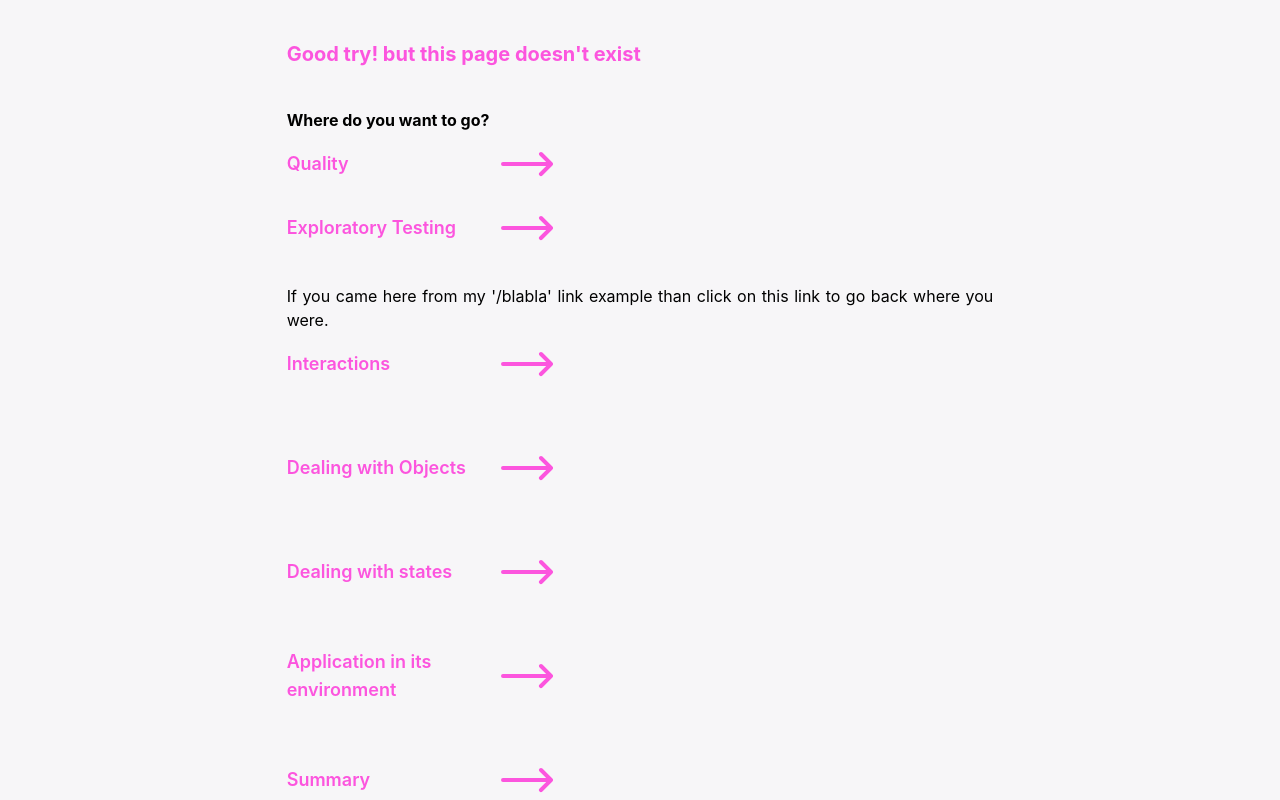
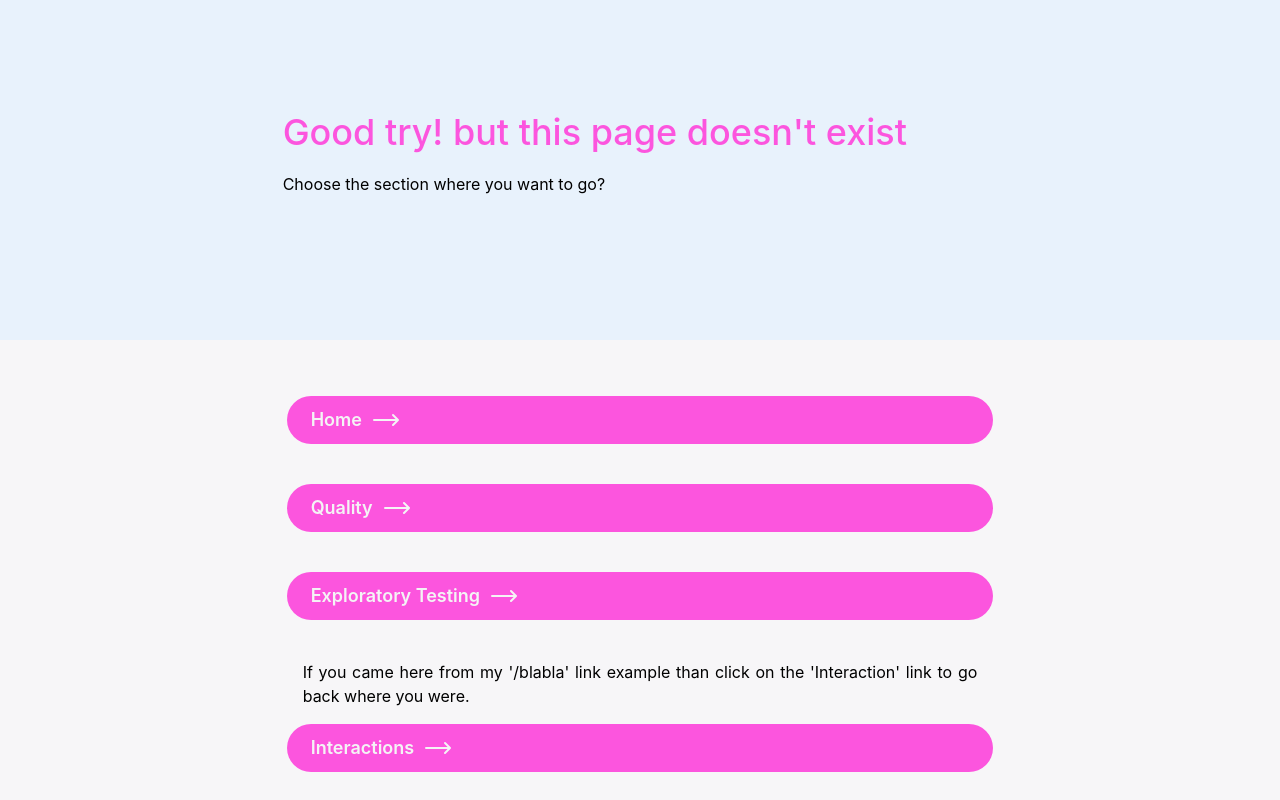
Before and after one commit to willot/Quality, a React (Create React App) app: page /error in a window 1280 px wide. Shown: the top 800 px of the page. Built offline with nearby package versions, Linux system fonts and the light colour scheme.

Commit message:
improved error page

```diff
--- a/src/pages/NoPage.tsx
+++ b/src/pages/NoPage.tsx
@@ -1,45 +1,42 @@
-import {ArrowLongRightIcon} from "@heroicons/react/24/solid";
-import {Link} from "react-router-dom";
+import React from "react";
+import {FooterLinkContent} from "../components/FooterLinkContent";
+import {NavButton} from "../components/NavButton";
 
 export const NoPage = () => {
     return (
-        <section className="bg-white-bg flex flex-column justify-center w-full">
-            <section
-                className="bg-white-bg h-screen text-black text-justify py-10 px-5 w-11/12 md:w-9/12 lg:w-8/12 xl:w-7/12 2xl:w-5/12">
-                <h1 className="text-xl text-pink font-bold pb-10">Good try! but this page doesn't exist</h1>
-                <section>
-                    <h2 className="text-black font-bold">Where do you want to go?</h2>
-                    <Link to="/" className="flex flex-row items-center">
-                        <span className="text-pink text-left text-lg font-semibold w-52">Quality</span>
-                        <ArrowLongRightIcon className="text-pink h-16 w-16"/>
-                    </Link>
-                    <Link to="/exploratoryTesting" className="flex flex-row items-center pb-6">
-                        <span className="text-pink text-left text-lg font-semibold w-52">Exploratory Testing</span>
-                        <ArrowLongRightIcon className="text-pink h-16 w-16"/>
-                    </Link>
-                    <p>If you came here from my '/blabla' link example than click on this link to go back where you were.</p>
-                    <Link to="/interactions" className="flex flex-row items-center">
-                        <span className="text-pink text-left text-lg font-semibold w-52">Interactions</span>
-                        <ArrowLongRightIcon className="text-pink h-16 w-16"/>
-                    </Link>
-                    <Link to="/objects" className="flex flex-row items-center pt-10">
-                        <span className="text-pink text-left text-lg font-semibold w-52">Dealing with Objects</span>
-                        <ArrowLongRightIcon className="text-pink h-16 w-16"/>
-                    </Link>
-                    <Link to="/states" className="flex flex-row items-center pt-10">
-                        <span className="text-pink text-left text-lg font-semibold w-52">Dealing with states</span>
-                        <ArrowLongRightIcon className="text-pink h-16 w-16"/>
-                    </Link>
-                    <Link to="/environment" className="flex flex-row items-center pt-10">
-                        <span className="text-pink text-left text-lg font-semibold w-52">Application in its environment</span>
-                        <ArrowLongRightIcon className="text-pink h-16 w-16"/>
-                    </Link>
-                    <Link to="/summary" className="flex flex-row items-center pt-10">
-                        <span className="text-pink text-left text-lg font-semibold w-52">Summary</span>
-                        <ArrowLongRightIcon className="text-pink h-16 w-16"/>
-                    </Link>
+        <>
+            <header className='bg-blue-light w-full flex flex-row justify-center'>
+                <section className="px-4 text-left w-full py-28 md:w-10/12 lg:w-9/12 xl:w-7/12 2xl:w-6/12">
+                    <h1 className="text-4xl text-left font-medium pb-5 text-pink">Good try! but this page doesn't
+                        exist</h1>
+                    <p className="pb-8">Choose the section where you want to go?</p>
+                </section>
+            </header>
+            <section className="bg-white-bg flex flex-column justify-center w-full">
+                <section
+                    className="bg-white-bg text-black text-justify py-10 px-5 w-full md:w-10/12 lg:w-9/12 xl:w-7/12 2xl:w-6/12">
+                    <section className="flex flex-col space-y-10">
+                        <NavButton text={"Home"} linkUrl={"/"}/>
+                        <NavButton text={"Quality"} linkUrl={"/quality"}/>
+                        <NavButton text={"Exploratory Testing"} linkUrl={"/exploratoryTesting"}/>
+                        <div>
+                            <p className="px-4">If you came here from my '/blabla' link example than click on the
+                                'Interaction' link to go back where you
+                                were.</p>
+                            <NavButton text={"Interactions"} linkUrl={"/interactions"}/>
+                        </div>
+                        <NavButton text={"Dealing with Objects"} linkUrl={"/objects"}/>
+                        <NavButton text={"Dealing with states"} linkUrl={"/states"}/>
+                        <NavButton text={"Application in its environment"} linkUrl={"/environment"}/>
+                        <NavButton text={"Summary"} linkUrl={"/summary"}/>
+                    </section>
                 </section>
             </section>
-        </section>
+            <footer className="bg-blue-light w-full flex flex-row justify-center">
+                <section className="px-4 text-left w-full py-28 md:w-10/12 lg:w-9/12 xl:w-7/12 2xl:w-6/12">
+                    <FooterLinkContent/>
+                </section>
+            </footer>
+        </>
     )
 }
--- a/src/pages/States.tsx
+++ b/src/pages/States.tsx
@@ -92,7 +92,7 @@ export const States = () => {
                                 <Xarrow start="user5" end="user4" color='lime'/>
                                 <Xarrow start="book1" end="book2" color='orange' />
                                 <Xarrow start="book2" end="book3" color='orange'/>
-                                <Xarrow start="book3" end="book5" color='orange' _cpx1Offset={150} curveness={0.5}/>
+                                <Xarrow start="book3" end="book5" color='orange' _cpx1Offset={150} curveness={0.3}/>
                                 <Xarrow start="book5" end="book4" color='orange'/>
                             </Xwrapper>
                         </div>}
```
